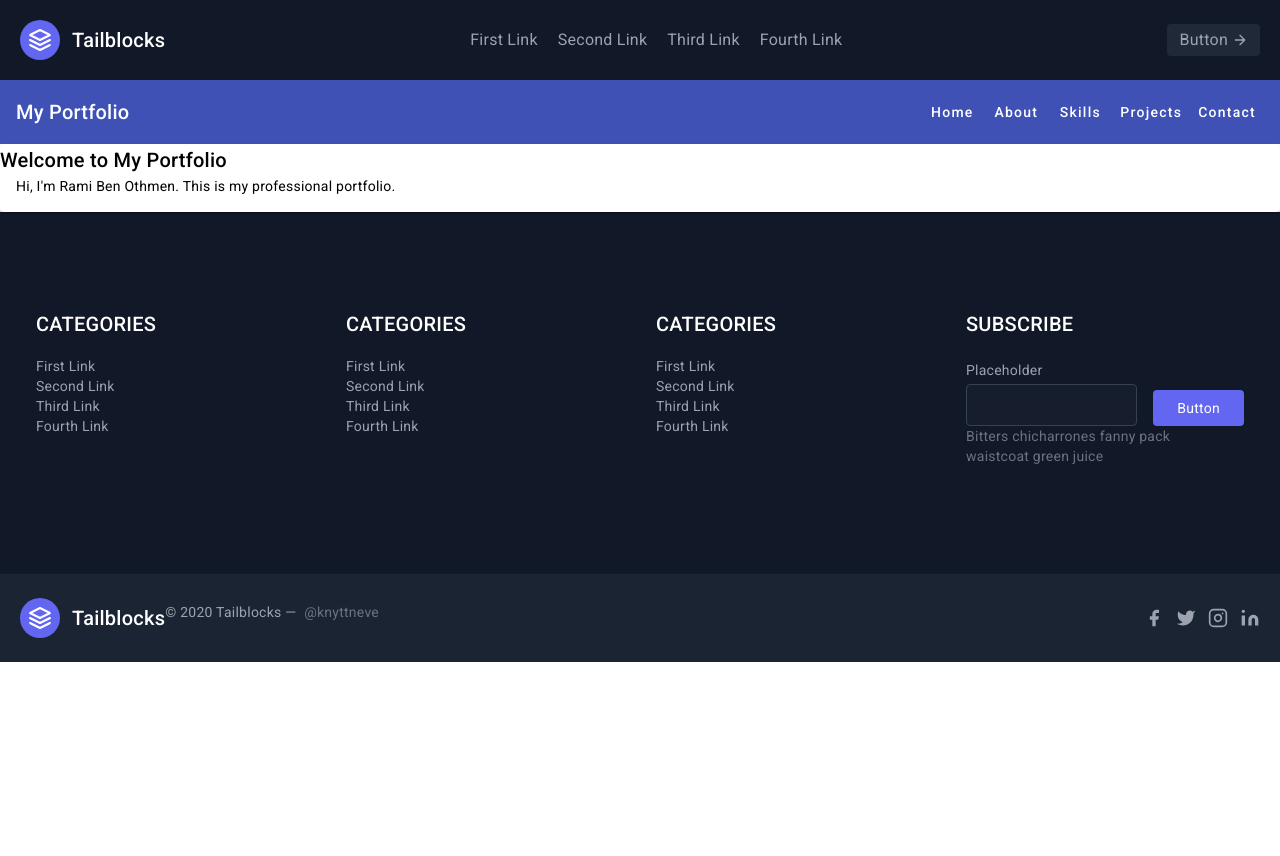
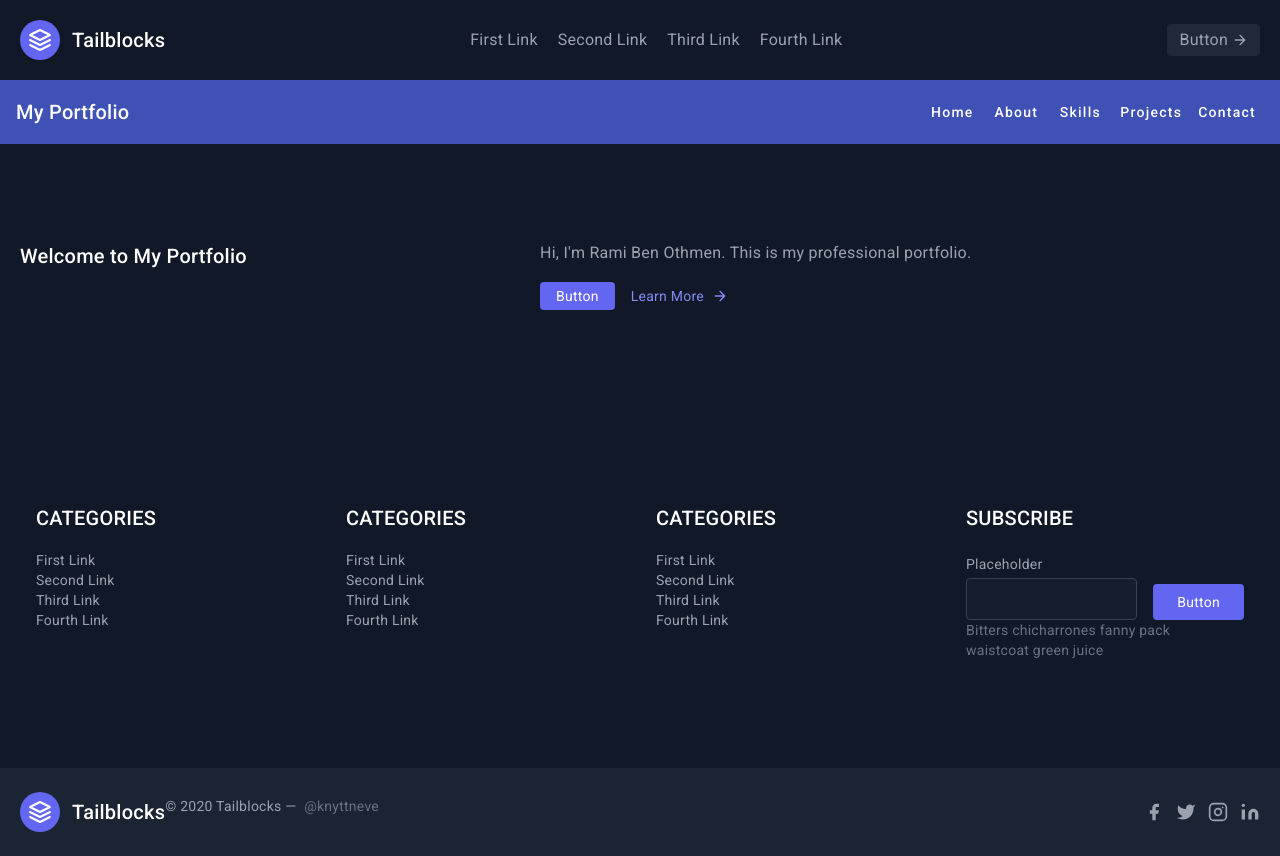
Before and after one commit to RBenOthmen/portfolio-website, an Angular app: page / in a window 1280 px wide. Before the commit the page ends 800 px from the top, so only its background shows below. Built offline with nearby package versions, Linux system fonts and the light colour scheme.

Commit message:
Updated Home component design

```diff
--- a/src/app/home/home.component.html
+++ b/src/app/home/home.component.html
@@ -1,6 +1,16 @@
-<mat-card>
-    <mat-card-title>Welcome to My Portfolio</mat-card-title>
-    <mat-card-content>
-      <p>Hi, I'm Rami Ben Othmen. This is my professional portfolio.</p>
-    </mat-card-content>
-  </mat-card>
+<section class="text-gray-400 bg-gray-900 body-font">
+  <div class="container px-5 py-24 mx-auto flex flex-wrap">
+    <h2 class="sm:text-3xl text-2xl text-white font-medium title-font mb-2 md:w-2/5">Welcome to My Portfolio</h2>
+    <div class="md:w-3/5 md:pl-6">
+      <p class="leading-relaxed text-base">Hi, I'm Rami Ben Othmen. This is my professional portfolio.</p>
+      <div class="flex md:mt-4 mt-6">
+        <button class="inline-flex text-white bg-indigo-500 border-0 py-1 px-4 focus:outline-none hover:bg-indigo-600 rounded">Button</button>
+        <a class="text-indigo-400 inline-flex items-center ml-4">Learn More
+          <svg fill="none" stroke="currentColor" stroke-linecap="round" stroke-linejoin="round" stroke-width="2" class="w-4 h-4 ml-2" viewBox="0 0 24 24">
+            <path d="M5 12h14M12 5l7 7-7 7"></path>
+          </svg>
+        </a>
+      </div>
+    </div>
+  </div>
+</section>
```
